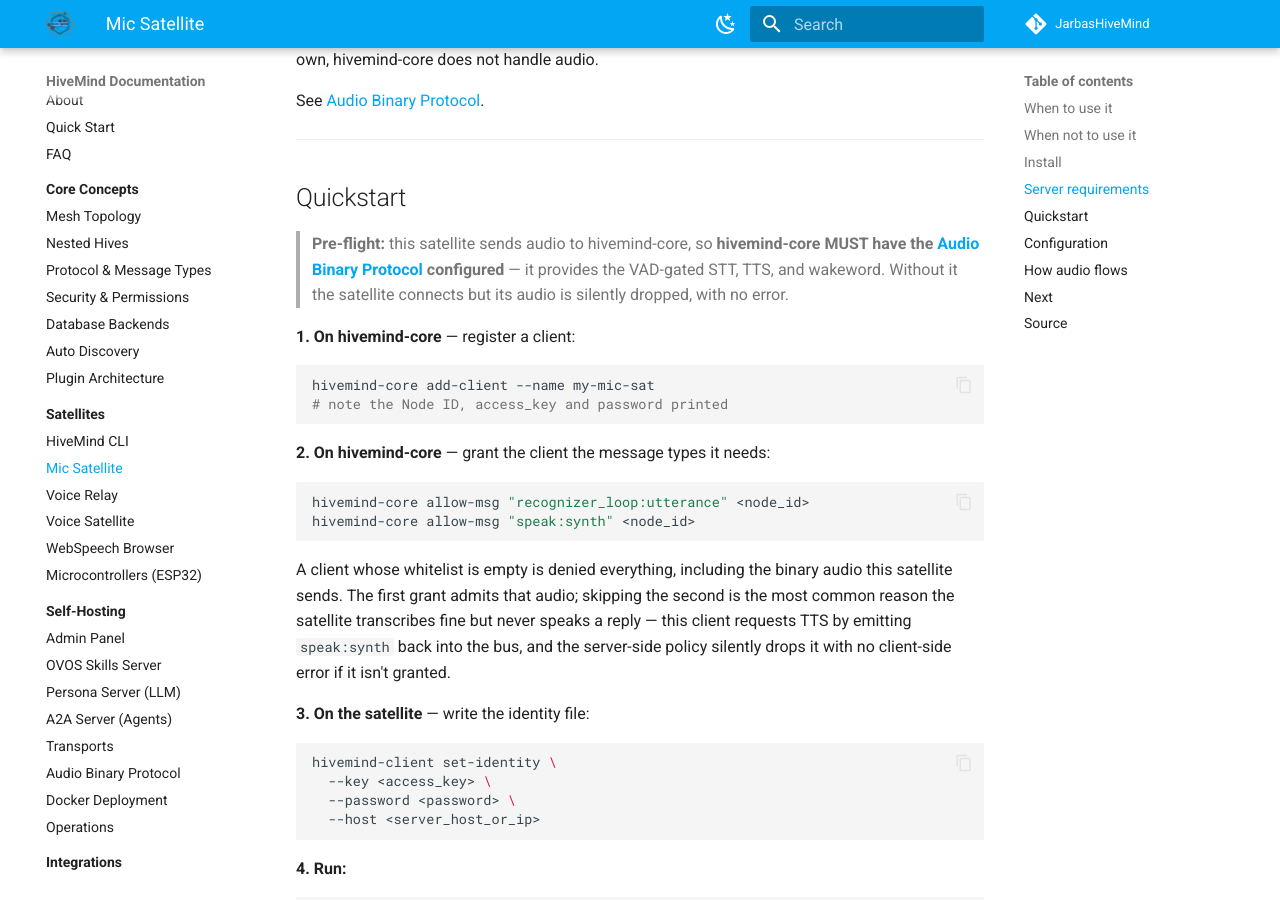
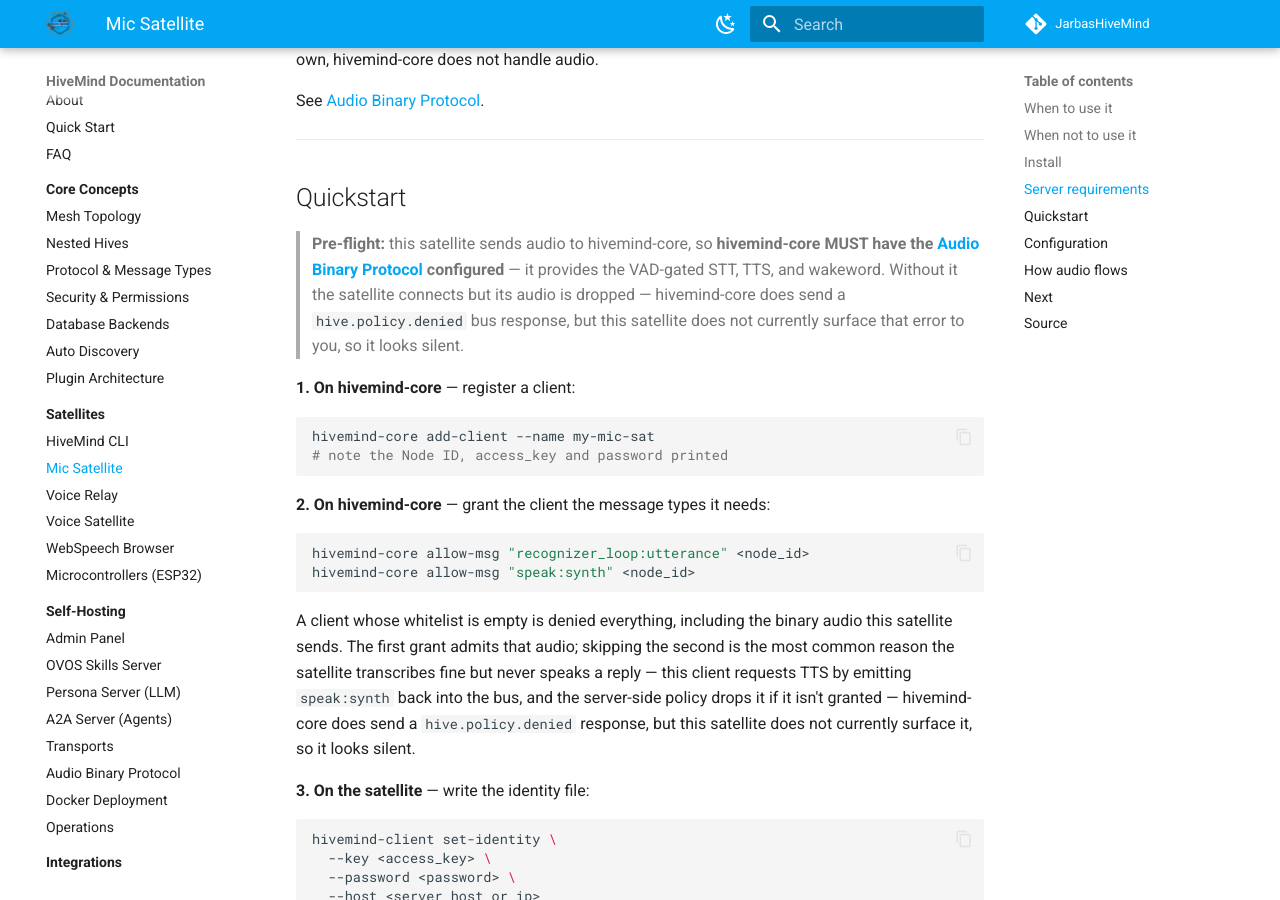
Before and after one commit to JarbasHiveMind/HiveMind-community-docs, an MkDocs documentation site: the page built from docs/satellites/mic-satellite.md, in a window 1280 px wide and 900 px high, scrolled down 1328 px. Built offline with MkDocs 1.6.1 and Material for MkDocs 9.7.7, drawn with Linux system fonts in a browser that asks for light colours.

Commit message:
docs: fix wrong 'no error' claim, hivemind-core does send hive.policy.denied, clients just don't surface it

```diff
--- a/docs/satellites/mic-satellite.md
+++ b/docs/satellites/mic-satellite.md
@@ -51,7 +51,9 @@ See [Audio Binary Protocol](../server/audio-binary-protocol.md).
 
 ## Quickstart
 
-> **Pre-flight:** this satellite sends audio to hivemind-core, so **hivemind-core MUST have the [Audio Binary Protocol](../server/audio-binary-protocol.md) configured** — it provides the VAD-gated STT, TTS, and wakeword. Without it the satellite connects but its audio is silently dropped, with no error.
+> **Pre-flight:** this satellite sends audio to hivemind-core, so **hivemind-core MUST have the [Audio Binary Protocol](../server/audio-binary-protocol.md) configured** — it provides the VAD-gated STT, TTS, and wakeword. Without it the satellite connects but its audio is dropped — hivemind-core does send a
+`hive.policy.denied` bus response, but this satellite does not currently surface that error
+to you, so it looks silent.
 
 **1. On hivemind-core** — register a client:
 
@@ -70,8 +72,9 @@ hivemind-core allow-msg "speak:synth" <node_id>
 A client whose whitelist is empty is denied everything, including the binary audio this
 satellite sends. The first grant admits that audio; skipping the second is the most common
 reason the satellite transcribes fine but never speaks a reply — this client requests TTS
-by emitting `speak:synth` back into the bus, and the server-side policy silently drops it
-with no client-side error if it isn't granted.
+by emitting `speak:synth` back into the bus, and the server-side policy drops it if it isn't
+granted — hivemind-core does send a `hive.policy.denied` response, but this satellite does
+not currently surface it, so it looks silent.
 
 **3. On the satellite** — write the identity file:
 
```
Also changed, not shown: docs/satellites/voice-relay.md (+5 -3 lines).
